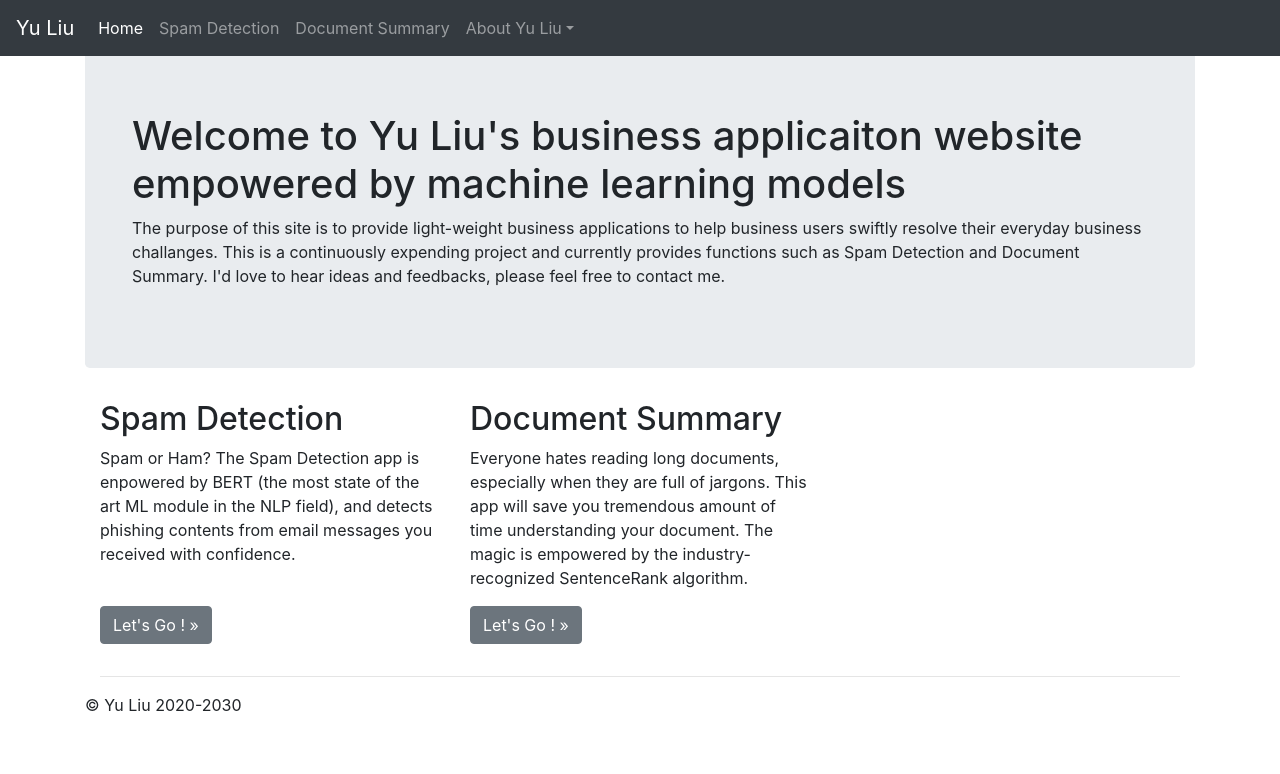
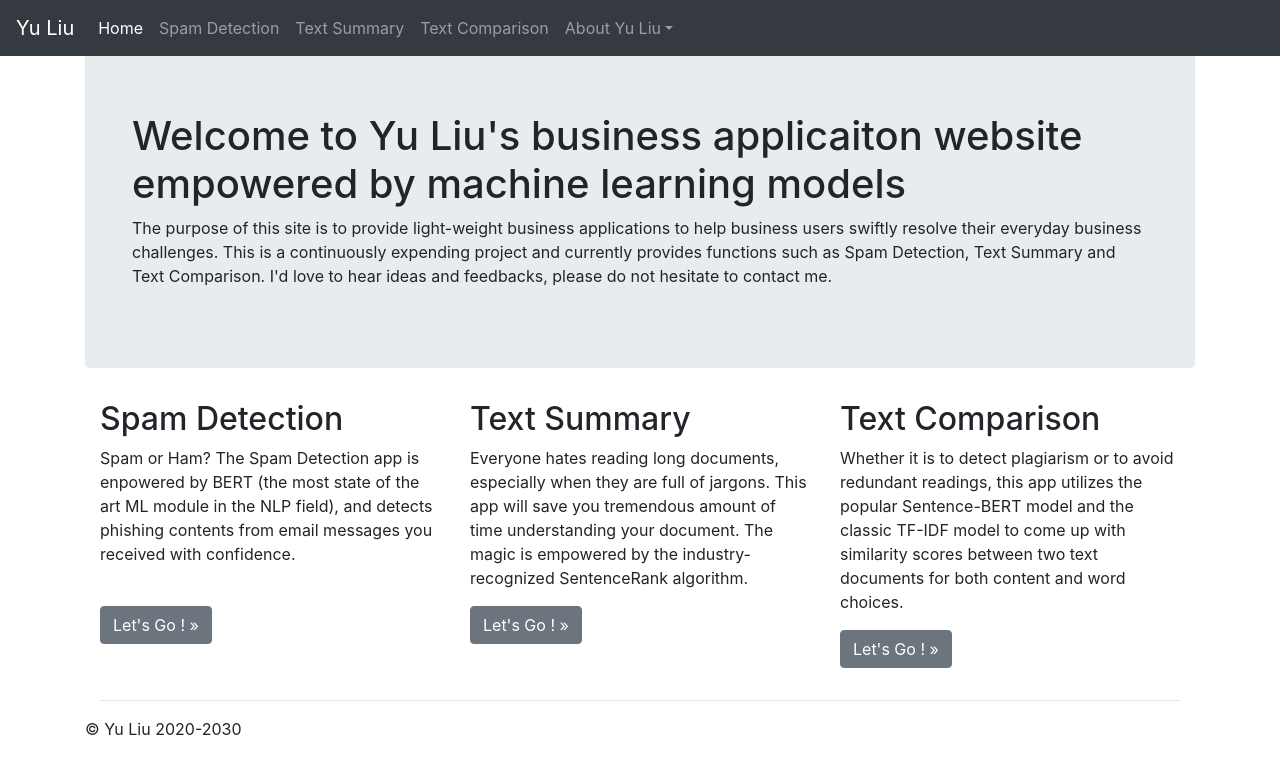
Before and after one commit to YuLiu83/Business-App, a Flask app: page / in a window 1280 px wide. Shown: the top 774 px of the page. Run offline with Flask 2, Linux system fonts and the light colour scheme; parts of the project's set-up code (start-up, migrations or seed data) failed here and were passed over.

Commit message:
Add Text Comparison

```diff
--- a/templates/Home.html
+++ b/templates/Home.html
@@ -11,8 +11,8 @@
     <div class="container">
         <h1 class="display-5">Welcome to Yu Liu's business applicaiton website empowered by machine learning models </h1>
         <p>The purpose of this site is to provide light-weight business applications to help business users swiftly resolve their
-            everyday business challanges. This is a continuously expending project and currently provides functions
-            such as Spam Detection and Document Summary. I'd love to hear ideas and feedbacks, please feel free to contact
+            everyday business challenges. This is a continuously expending project and currently provides functions
+            such as Spam Detection, Text Summary and Text Comparison. I'd love to hear ideas and feedbacks, please do not hesitate to contact
             me.
         </p>
         <!-- <p><a class="btn btn-primary btn-lg" href="#" role="button">Learn more &raquo;</a></p> -->
@@ -30,7 +30,7 @@
             <p><a class="btn btn-secondary" href="/Spam_detect" role="button">Let's Go ! &raquo;</a></p>
         </div>
         <div class="col-md-4">
-            <h2>Document Summary</h2>
+            <h2>Text Summary</h2>
             <p>Everyone hates reading long documents, especially when they are full of jargons.
                 This app will save you tremendous amount of time understanding your document. The magic is
                 empowered by the industry-recognized SentenceRank algorithm.
@@ -38,9 +38,17 @@
             </p>
             <p><a class="btn btn-secondary" href="/Document Summary" role="button">Let's Go ! &raquo;</a></p>
         </div>
+        <div class="col-md-4">
+            <h2>Text Comparison</h2>
+            <p>Whether it is to detect plagiarism or to avoid redundant readings, this app utilizes the popular
+                Sentence-BERT model and the classic TF-IDF model to come up with similarity scores between two
+                text documents for both content and word choices.
+            <!-- <br/><br/><br/>                        -->
+            </p>
+            <p><a class="btn btn-secondary" href="/Document Compare" role="button">Let's Go ! &raquo;</a></p>
+        </div>
 
     </div>
-
     <hr>
 
     <div class="form"></div>
--- a/templates/base.html
+++ b/templates/base.html
@@ -36,7 +36,11 @@
                     <a class="nav-link" href="/Spam_detect">Spam Detection</a>
                 </li>
                 <li class="nav-item">
-                    <a class="nav-link" href="/Document Summary">Document Summary</a>
+                    <a class="nav-link" href="/Document Summary">Text Summary</a>
+                </li>
+                </li>
+                <li class="nav-item">
+                    <a class="nav-link" href="/Document Compare">Text Comparison</a>
                 </li>
                 <li class="nav-item dropdown">
                     <a class="nav-link dropdown-toggle" href="#" id="dropdown01" data-toggle="dropdown"
```
Also changed, not shown: templates/Compare_main.html (added, +31 -0 lines), templates/Compare_result.html (added, +24 -0 lines), templates/Nltk_Stopwords.html (added, +20 -0 lines), templates/Summary_main.html (+6 -2 lines).
